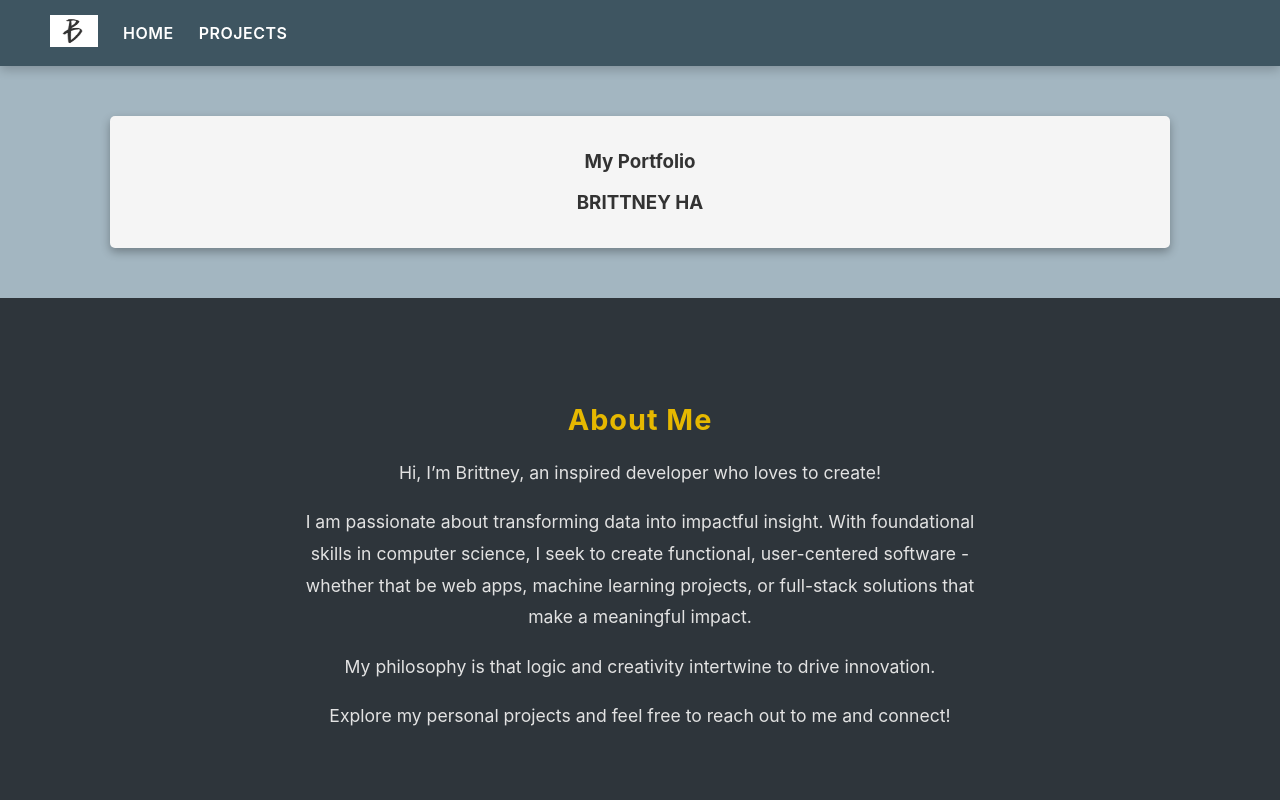
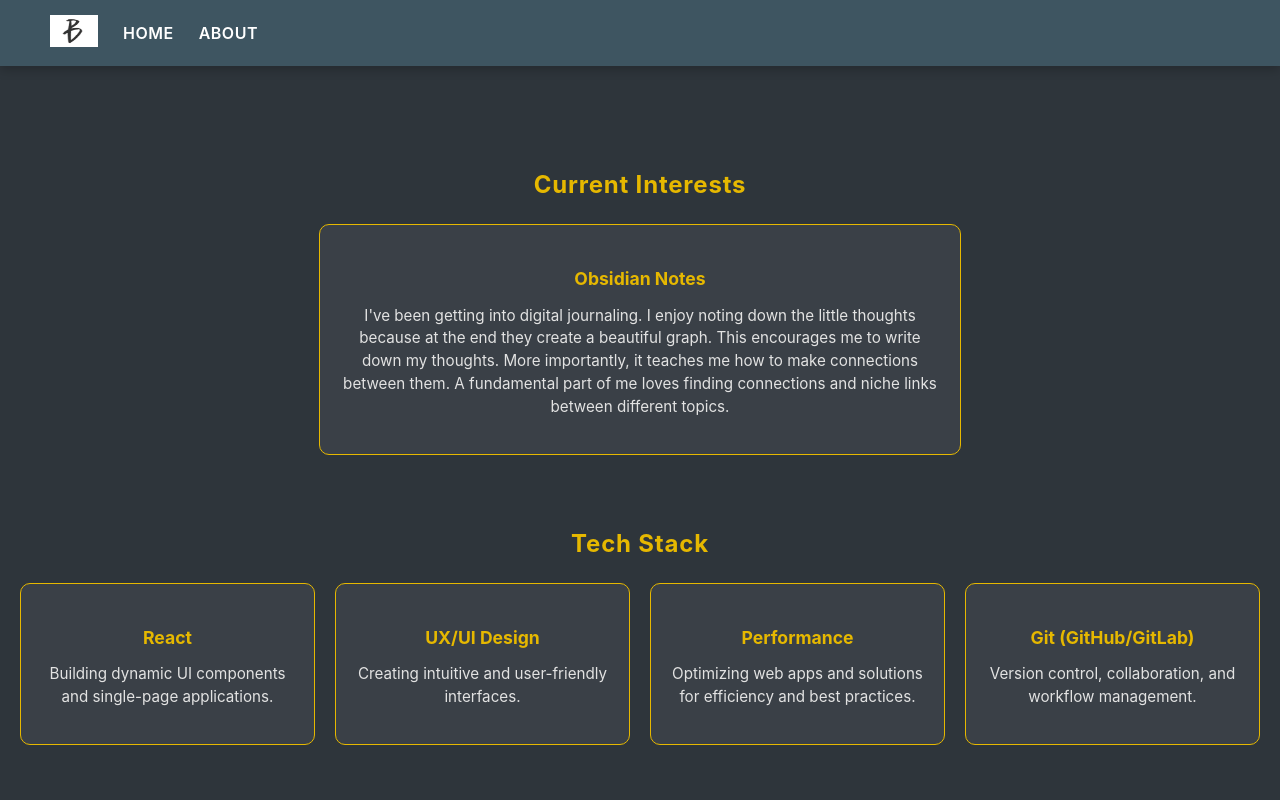
Before and after one commit to brittneyhxh/portfolio-website, a React (Create React App) app: page /portfolio-website/about in a window 1280 px wide. Shown: the top 800 px of the page. Built offline with nearby package versions, Linux system fonts and the light colour scheme.

Commit message:
added interests and tech stack

```diff
--- a/src/App.js
+++ b/src/App.js
@@ -1,17 +1,19 @@
-import React from 'react';
+import { Routes, Route } from "react-router-dom";
 import './App.css';
 import Header from './pages/Header';
 import Home from './pages/Home';
+import About from './pages/About';
 // import Projects from './pages/Projects';
 
 function App() {
   return (
-    <div className="App">
+    <>
       <Header />
-      <main>
-        <Home />
-      </main>
-    </div>
+      <Routes>
+        <Route path="/" element={<Home />}/>
+        <Route path="/about" element={<About />}/>
+      </Routes>
+    </>
   );
 }
 
--- a/src/components/project-gallery/Project.js
+++ b/src/components/project-gallery/Project.js
@@ -3,6 +3,7 @@ import './Project.css';
 import ProjectCard from './ProjectCard.js';
 import portfolio_img from '../../img/logo.png';
 import herai_img from '../../img/herai.png';
+import liberty_img from '../../img/liberty_app.png';
 
 function Project() {
     /* list of projects */
@@ -20,8 +21,14 @@ function Project() {
       image: herai_img,
       link: 'https://herai-ucalgary.ca/',
       tags: ['React', 'CSS', 'JavaScript']
+    },
+    {
+      title: 'LIBERTY Library App',
+      description: '~ Designed and developed a library web application for my database management course (CPSC 471)',
+      image: liberty_img,
+      link: 'https://github.com/brittneyhxh/dbms-liberty-app',
+      tags: ['SQL', 'SQLAlchemy', 'MySQL', 'Python', 'Flask']
     }
-
   ];
     return (
         <section className="project">
--- /dev/null
+++ b/src/data/interests.json
@@ -0,0 +1,6 @@
+[
+    {
+        "title": "Obsidian Notes",
+        "description": "I've been getting into digital journaling. I enjoy noting down the little thoughts because at the end they create a beautiful graph. This encourages me to write down my thoughts. More importantly, it teaches me how to make connections between them. A fundamental part of me loves finding connections and niche links between different topics."
+    }
+]
--- /dev/null
+++ b/src/data/techstack.json
@@ -0,0 +1,18 @@
+[
+  {
+    "title": "React",
+    "description": "Building dynamic UI components and single-page applications."
+  },
+  {
+    "title": "UX/UI Design",
+    "description": "Creating intuitive and user-friendly interfaces."
+  },
+  {
+    "title": "Performance",
+    "description": "Optimizing web apps and solutions for efficiency and best practices."
+  },
+  {
+    "title": "Git (GitHub/GitLab)",
+    "description": "Version control, collaboration, and workflow management."
+  }
+]
--- /dev/null
+++ b/src/pages/About.js
@@ -0,0 +1,41 @@
+import '../styles/About.css';
+import interestsData from '../data/interests.json';
+import techStackData from '../data/techstack.json';
+
+function About() {
+  return (
+    <section className="about">
+        {/* Interests Section */}
+        <div className="interests">
+          <h3>Current Interests</h3>
+
+          <div className="interest-cards">
+            {interestsData.map((interest, idx) => (
+              <div className="interest-card" key={idx}>
+                <h4>{interest.title}</h4>
+                <p>{interest.description}</p>
+              </div>
+            ))}
+          </div>
+
+        </div>
+
+        {/* Tech Stack Section */}
+        <div className="tech-stack">
+          <h3>Tech Stack</h3>
+
+          <div className="tech-cards">
+            {techStackData.map((tech, idx) => (
+              <div className="tech-card" key={idx}>
+                <h4>{tech.title}</h4>
+                <p>{tech.description}</p>
+              </div>
+            ))}
+          </div>
+        </div>
+
+    </section>
+  );
+}
+
+export default About;
--- a/src/pages/Header.js
+++ b/src/pages/Header.js
@@ -1,4 +1,3 @@
-import React from 'react';
 import { NavLink } from "react-router-dom";
 import '../styles/Header.css';
 import logo from '../img/logo.png';
@@ -12,8 +11,10 @@ function Header() {
               <img id="home-logo" src={logo} alt="not found" style={{ cursor: "pointer" }}></img>
           </NavLink>
         </div>
-        <a href="#home">Home</a>
-        <a href="#projects">Projects</a>
+        <NavLink to="/" end>Home</NavLink>
+        {/* <NavLink to="/projects" end>Projects</NavLink> */}
+        {/* <NavLink to="/tech-stack" end>Technology</NavLink> */}
+        <NavLink to="/about" end>About</NavLink>
       </nav>
     </header>
   );
--- /dev/null
+++ b/src/styles/About.css
@@ -0,0 +1,123 @@
+body {
+    background-color: var(--background, #2E353B); /* smoky steel blue */
+}
+
+.about {
+    background-color: var(--background, #2E353B);
+    color: var(--text, #ffffff);
+    display: flex;
+    flex-direction: column; /* stack children vertically */
+    align-items: center;    /* center horizontally */
+}
+
+/* ---------- Interests Cards ---------- */
+
+.interests h3 {
+    color: var(--accent, #FFD700);
+    font-size: 1.5rem;
+    margin-bottom: 25px;
+    letter-spacing: 0.8px;
+    text-align: center;
+}
+
+.interest-cards {
+    display: flex;
+    flex-direction: column; /* stack as rows */
+    gap: 20px; /* space between each card */
+    align-items: center; /* center horizontally */
+}
+
+.interest-card {
+    background-color: #3a4047; /* slightly lighter than background */
+    border: 1px solid var(--accent, #FFD700);
+    border-radius: 10px;
+    padding: 20px;
+    width: 100%; /* full width inside container */
+    max-width: 600px; /* constrain max width */
+    text-align: center;
+    transition: transform 0.3s ease, box-shadow 0.3s ease;
+}
+
+.interest-card:hover {
+    transform: translateY(-5px);
+    box-shadow: 0 8px 15px rgba(0, 0, 0, 0.3);
+}
+
+.interest-card h4 {
+    color: var(--accent, #FFD700);
+    margin-bottom: 10px;
+    font-size: 1.1rem;
+}
+
+.interest-card p {
+    font-size: 0.95rem;
+    line-height: 1.5;
+    color: var(--text-muted, #e2e2e2);
+}
+
+/* ---------- Tech Stack Section ---------- */
+
+.tech-stack {
+    margin-top: 50px;
+}
+
+.tech-stack h3 {
+    color: var(--accent, #FFD700);
+    font-size: 1.5rem;
+    margin-bottom: 25px;
+    letter-spacing: 0.8px;
+    text-align: center;
+}
+
+
+.tech-cards {
+    display: flex;
+    flex-direction: row; /* stack cards vertically */
+    gap: 20px;
+    align-items: center; /* center horizontally */
+}
+
+.tech-card {
+    background-color: #3a4047;
+    border: 1px solid var(--accent, #FFD700);
+    border-radius: 10px;
+    padding: 20px;
+    width: 100%;
+    max-width: 600px; /* full-width row cards */
+    text-align: center;
+    transition: transform 0.3s ease, box-shadow 0.3s ease;
+}
+
+.tech-card:hover {
+    transform: translateY(-5px);
+    box-shadow: 0 8px 15px rgba(0, 0, 0, 0.3);
+}
+
+.tech-card h4 {
+    color: var(--accent, #FFD700);
+    margin-bottom: 10px;
+    font-size: 1.1rem;
+}
+
+.tech-card p {
+    font-size: 0.95rem;
+    line-height: 1.5;
+    color: var(--text-muted, #e2e2e2);
+}
+
+/* ---------- Responsive ---------- */
+
+@media (max-width: 768px) {
+    .about {
+        padding: 60px 20px;
+    }
+    .about-content {
+        max-width: 100%;
+    }
+    .interest-card {
+        width: 100%; /* stack interests cards on small screens */
+    }
+    .tech-card {
+        max-width: 100%;
+    }
+}
```
Also changed, not shown: src/img/liberty_app.png (added).
